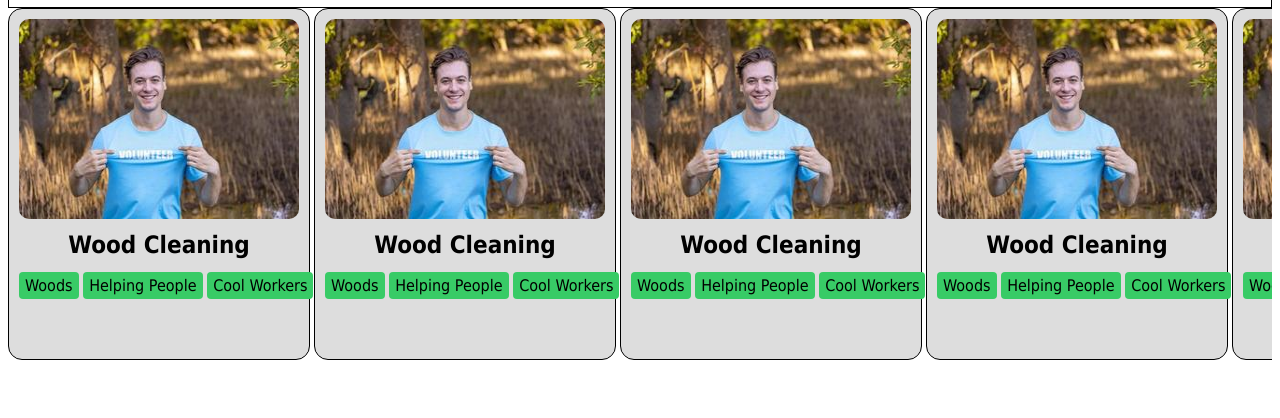
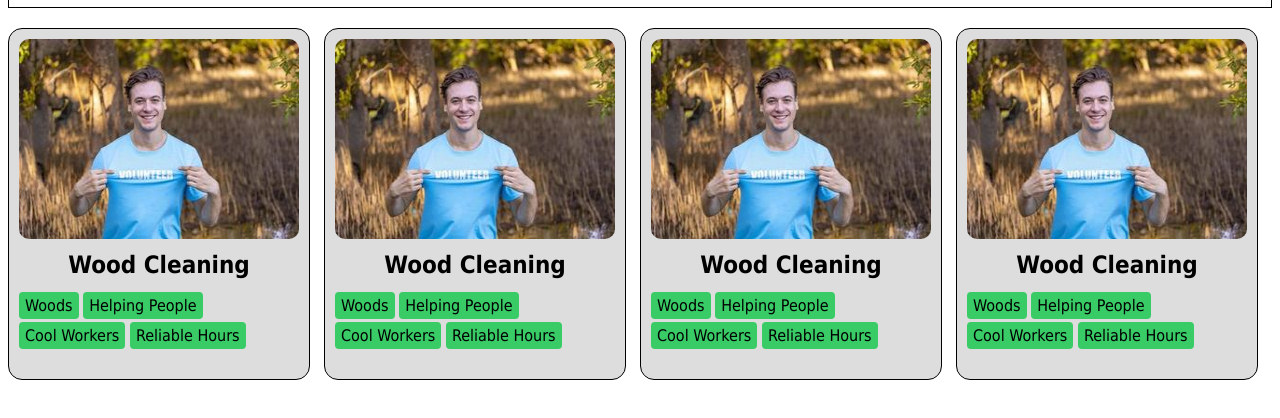
Before and after one commit to SWEN-101/2221-SWEN-101-01-7-HelpHubChads, a plain HTML site: page index.html in a window 1280 px wide. Shown: the part 124-542 px from the top of the page. Drawn offline with Linux system fonts and the light colour scheme.

Commit message:
Fixed css bugs

```diff
--- a/style.css
+++ b/style.css
@@ -61,6 +61,7 @@
     font-family: Tahoma;
     border-radius: 14px;
     display: inline-block;
+    margin-right: 10px;
 }
 .opportunity-image {
     margin: 10px;
@@ -72,6 +73,8 @@
 .opportunity-categories {
     margin: 10px;
     line-height: 30px;
+    width: 280px;
+    white-space: normal;
 }
 .category {
     background-color: rgb(56, 203, 102);
@@ -88,7 +91,8 @@ h2 {
     margin-bottom: 12px;
 }
 .scrollbar {
-    height: 500px;
+    margin-top: 20px;
+    height: 370px;
     overflow-x: scroll;
     overflow-y: hidden;
     white-space: nowrap;
```
